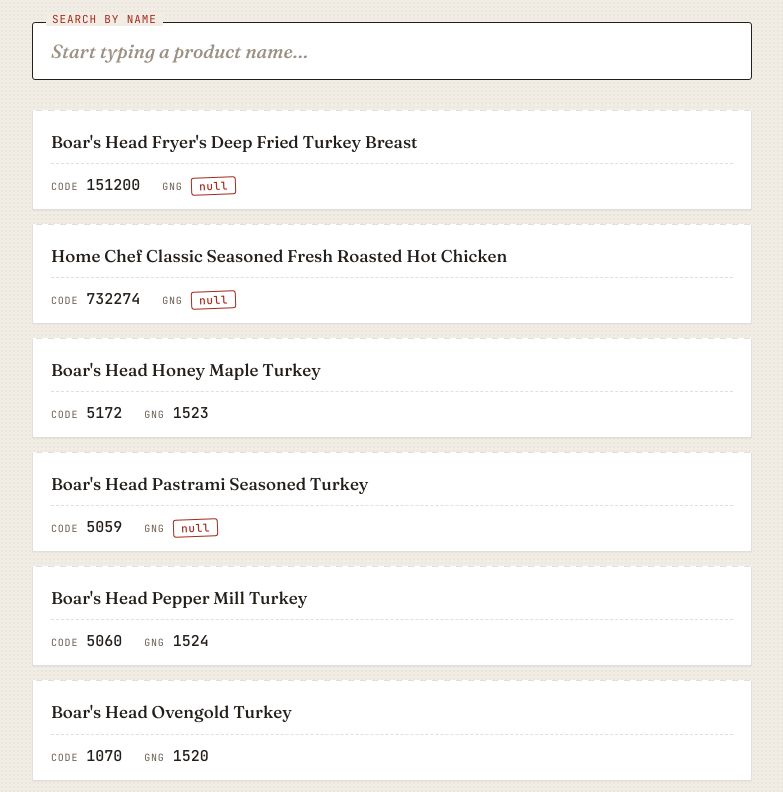
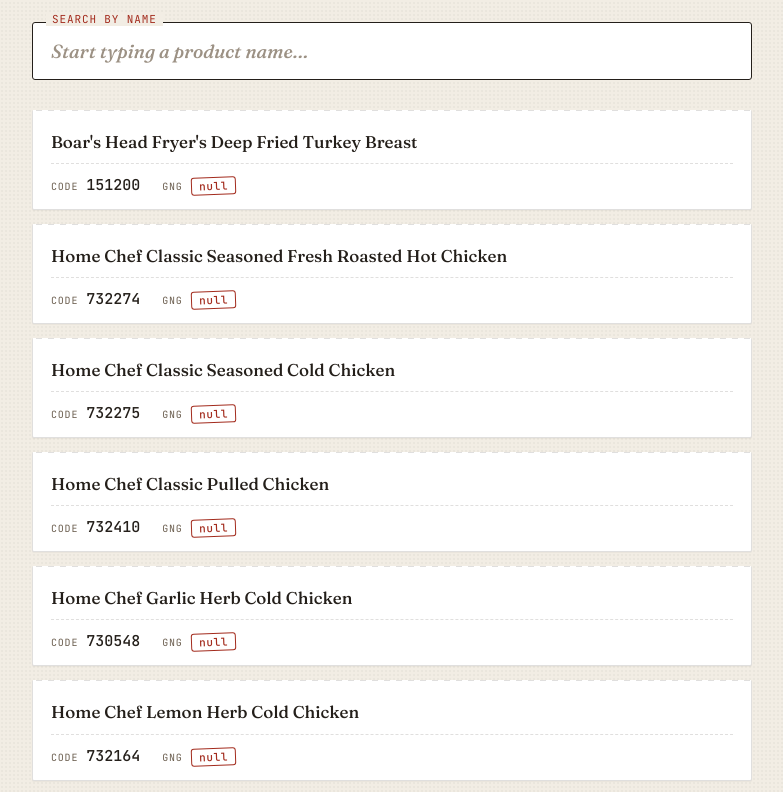
Before and after one commit to Sleight/Code-Book, a plain HTML site: page index.html in a window 1280 px wide. Shown: the part 99-891 px from the top of the page, without its empty margins (248-1031 px from the left). Drawn offline with Linux system fonts and the light colour scheme.

Commit message:
Update index.html
added cold chicken

```diff
--- a/index.html
+++ b/index.html
@@ -229,6 +229,11 @@
 const DATA = [
   { name: "Boar's Head Fryer's Deep Fried Turkey Breast", code: "151200", gng: null },
   { name: "Home Chef Classic Seasoned Fresh Roasted Hot Chicken", code: "732274", gng: null },
+{ name: "Home Chef Classic Seasoned Cold Chicken", code: "732275", gng: null },
+{ name: "Home Chef Classic Pulled Chicken", code: "732410", gng: null },
+{ name: "Home Chef Garlic Herb Cold Chicken", code: "730548", gng: null },
+{ name: "Home Chef Lemon Herb Cold Chicken", code: "732164", gng: null },
+{ name: "Simple Truth Cold Chicken", code: "730531", gng: null },
   // --- Boar's Head TURKEY ---
   { name: "Boar's Head Honey Maple Turkey", code: "5172", gng: "1523" },
   { name: "Boar's Head Pastrami Seasoned Turkey", code: "5059", gng: null },
```
